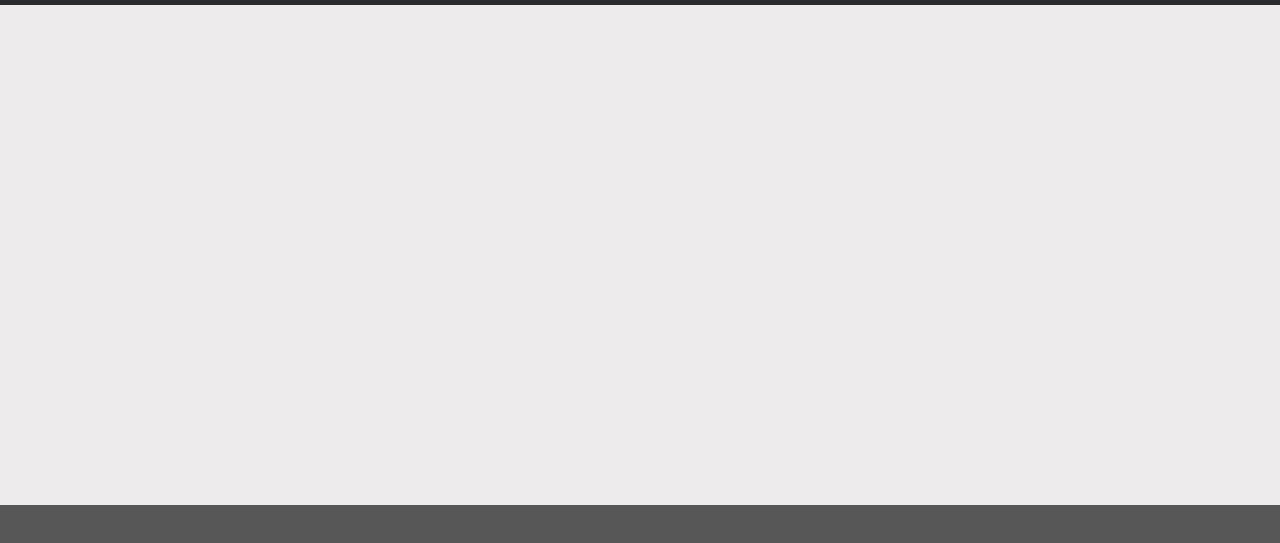
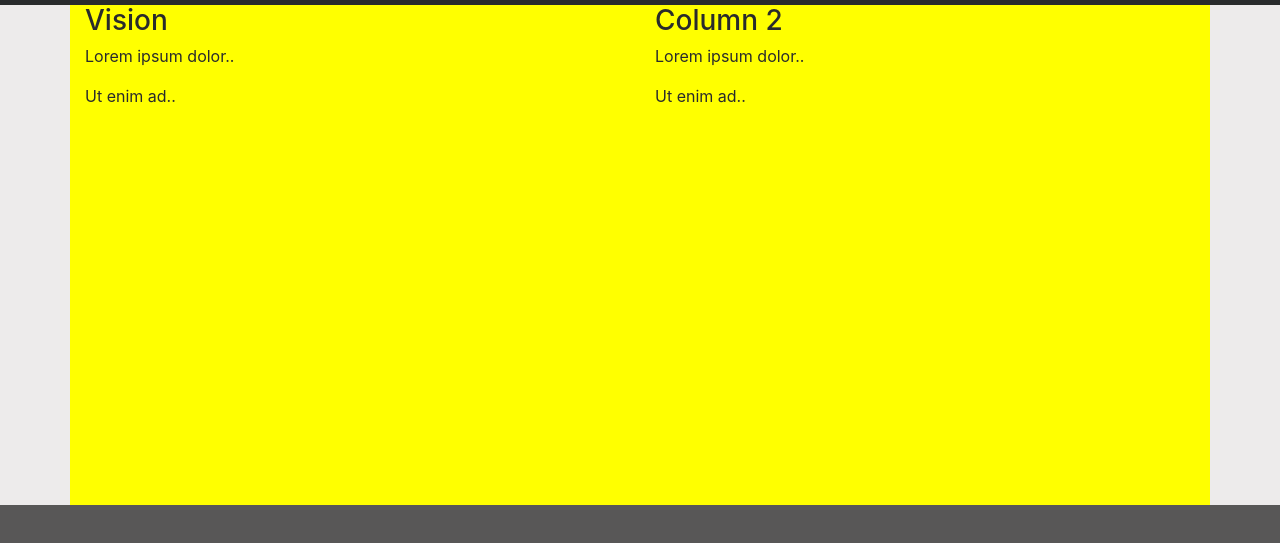
Before and after one commit to caletorres59/modulos, a plain HTML site: page vision.html in a window 1280 px wide. Shown: the part 51-594 px from the top of the page. Drawn offline with Linux system fonts and the light colour scheme.

Commit message:
commit vision

```diff
--- a/css/style.css
+++ b/css/style.css
@@ -9,3 +9,6 @@ footer
 	height: 300px;
 	background: #585757;
 }
+.container{
+	background-color: yellow;
+}
--- a/vision.html
+++ b/vision.html
@@ -39,9 +39,21 @@
   </div>
     </nav>
 </header>
-
 <div class="row principal">
-
+	 <div class="container">
+  <div class="row">
+    <div class="col-sm-6">
+      <h3>Vision</h3>
+      <p>Lorem ipsum dolor..</p>
+      <p>Ut enim ad..</p>
+    </div>
+    <div class="col-sm-6">
+      <h3>Column 2</h3>
+      <p>Lorem ipsum dolor..</p>
+      <p>Ut enim ad..</p>
+    </div>
+  </div>
+</div>
 </div>
 
 <footer>
```
